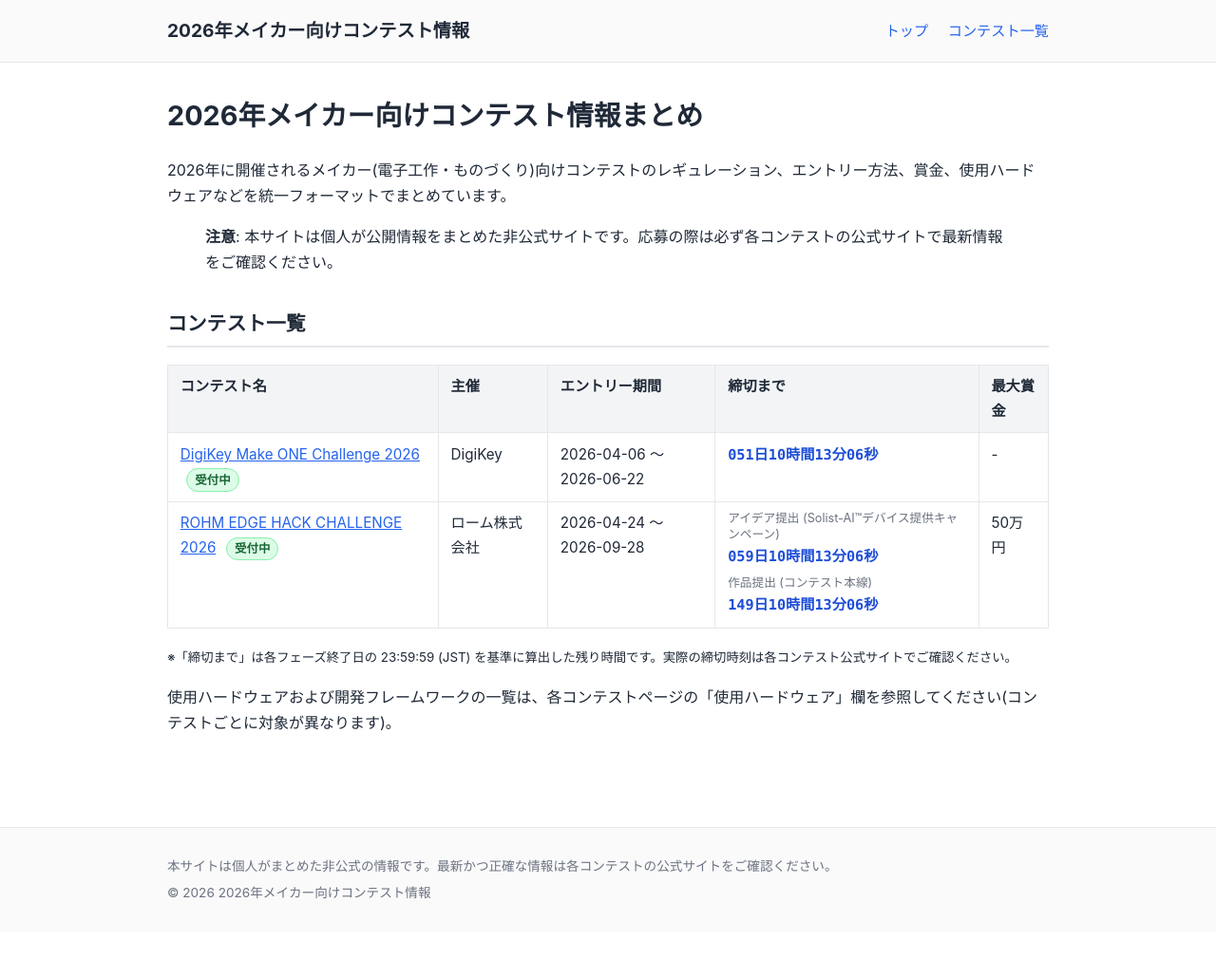
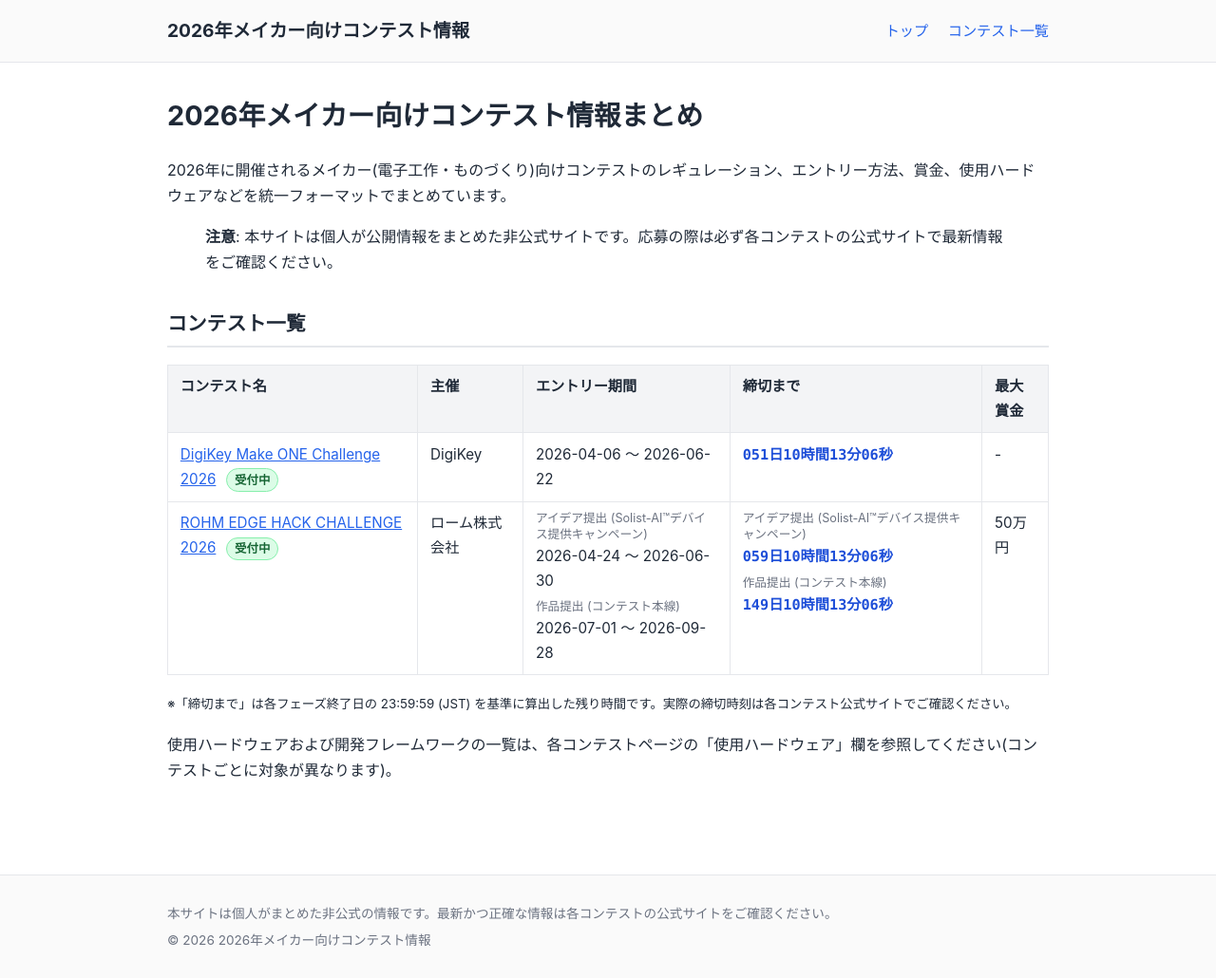
Before and after one commit to airpocket-soundman/maker_contest_2026, a Jekyll site: the page built from index.md, in a window 1280 px wide. Shown: the whole page at 95% size. Built offline with Jekyll 4.4.1, drawn with Linux system fonts in a browser that asks for light colours; before the commit the page ends 981 px from its top, so only the background shows below that.

Commit message:
Show entry period split per phase on multi-phase contests
phases フィールドを持つコンテスト(ROHM)は、トップページの
「エントリー期間」列とコンテスト詳細ページの「エントリー期間」欄を
各フェーズ毎に分けて表示するよう変更。
単一期間のコンテスト(DigiKey)は従来通りの単行表示のまま。

Co-Authored-By: Claude Opus 4.7 (1M context) <noreply@anthropic.com>

```diff
--- a/assets/style.css
+++ b/assets/style.css
@@ -95,9 +95,12 @@ th { background: var(--color-accent-bg); font-weight: bold; }
   font-weight: bold;
 }
 .countdown-expired { color: var(--color-muted); font-weight: normal; }
-.countdown-row { margin-bottom: 0.4rem; }
-.countdown-row:last-child { margin-bottom: 0; }
-.countdown-label {
+.countdown-row,
+.period-row { margin-bottom: 0.4rem; }
+.countdown-row:last-child,
+.period-row:last-child { margin-bottom: 0; }
+.countdown-label,
+.period-label {
   display: block;
   color: var(--color-muted);
   line-height: 1.3;
--- a/index.md
+++ b/index.md
@@ -35,8 +35,18 @@ title: トップ
         </td>
         <td>{{ c.organizer }}</td>
         <td>
-          {% if c.entry_period.start %}{{ c.entry_period.start | date: '%Y-%m-%d' }}{% endif %}
-          {% if c.entry_period.end %} 〜 {{ c.entry_period.end | date: '%Y-%m-%d' }}{% endif %}
+          {% if c.phases %}
+            {% for phase in c.phases %}
+              <div class="period-row">
+                <small class="period-label">{{ phase.name }}</small>
+                {% if phase.start %}{{ phase.start | date: '%Y-%m-%d' }}{% endif %}
+                {% if phase.end %} 〜 {{ phase.end | date: '%Y-%m-%d' }}{% endif %}
+              </div>
+            {% endfor %}
+          {% else %}
+            {% if c.entry_period.start %}{{ c.entry_period.start | date: '%Y-%m-%d' }}{% endif %}
+            {% if c.entry_period.end %} 〜 {{ c.entry_period.end | date: '%Y-%m-%d' }}{% endif %}
+          {% endif %}
         </td>
         <td>
           {% if c.phases %}
```
Also changed, not shown: _layouts/contest.html (+14 -3 lines).
